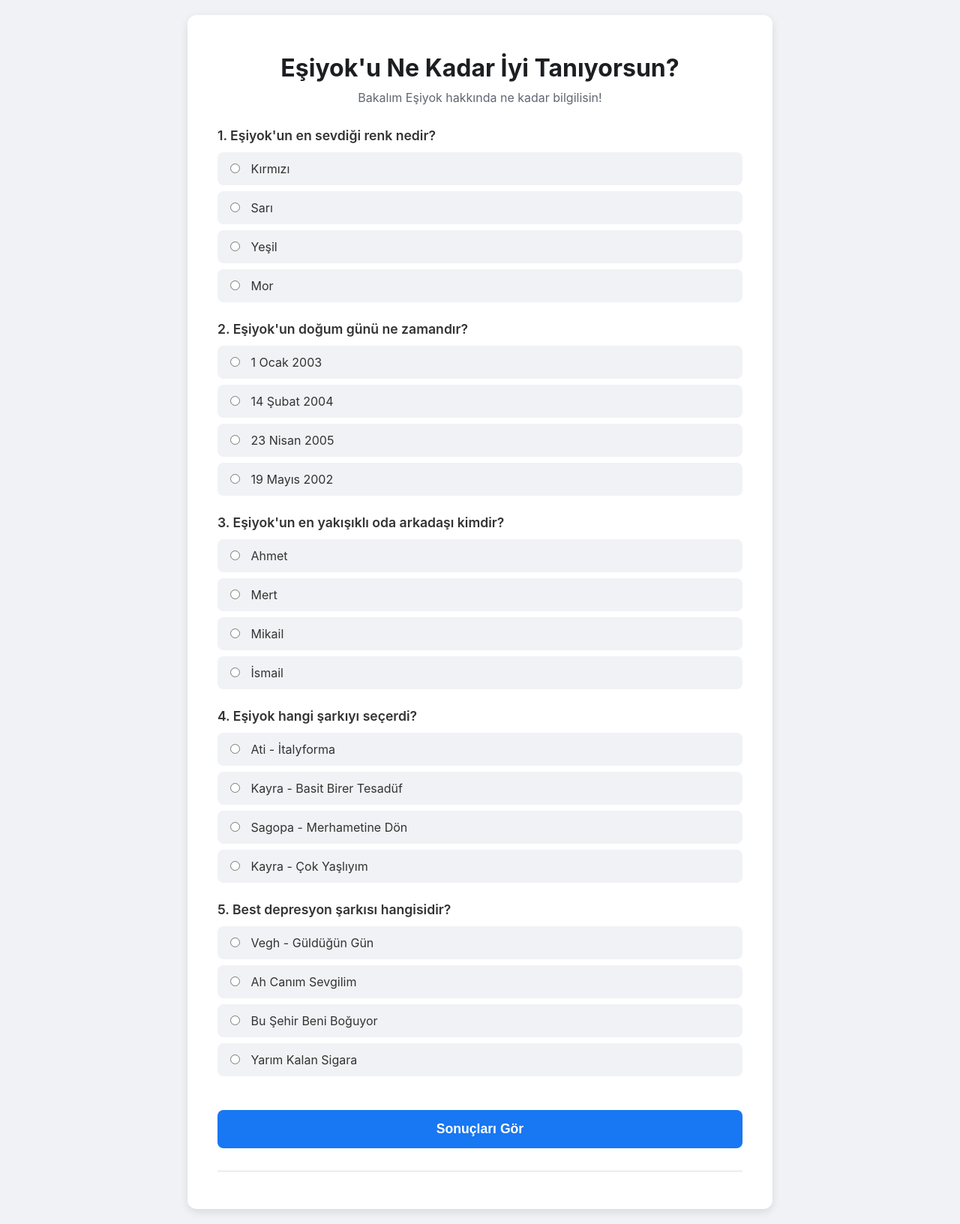
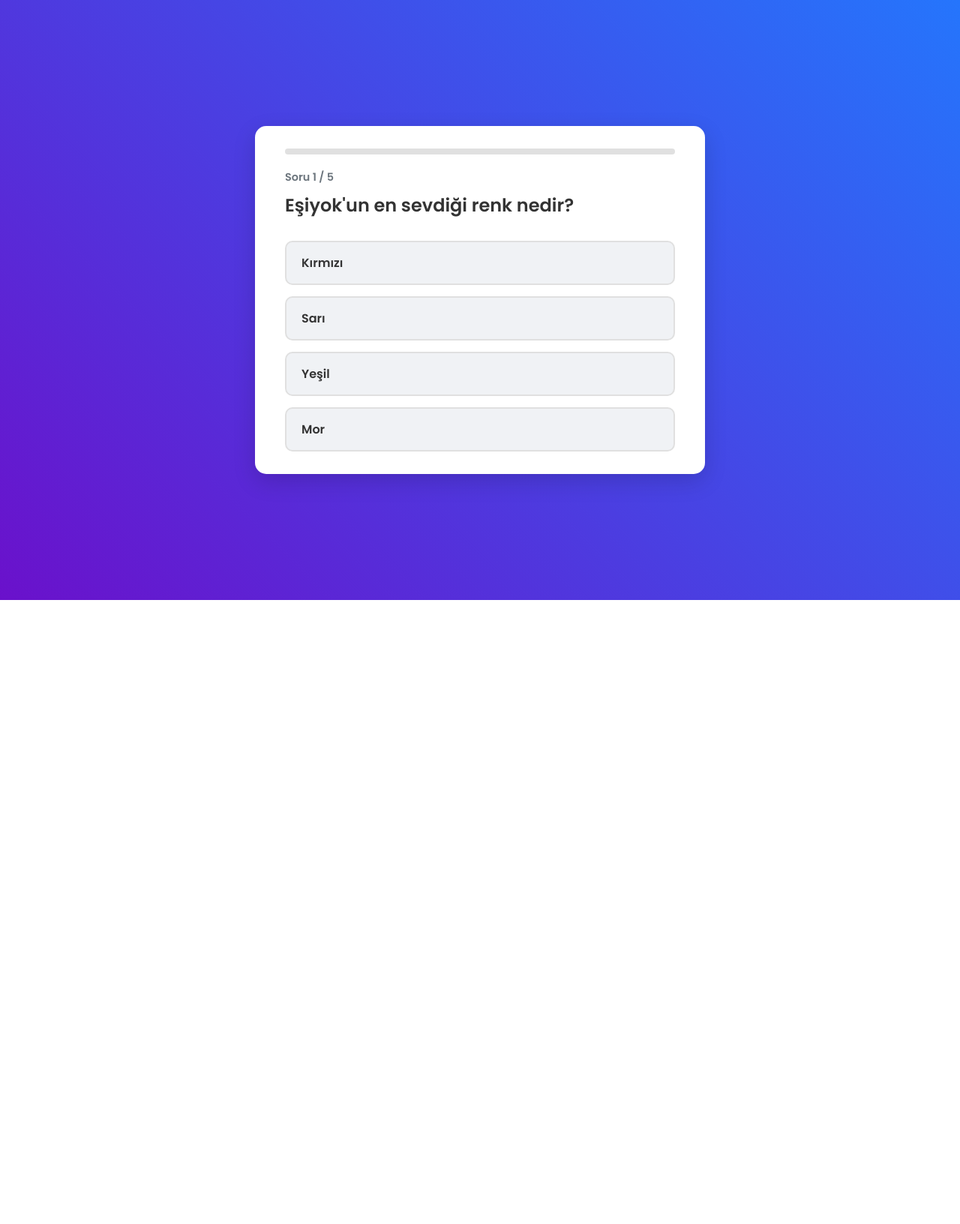
Before and after one commit to ruhsuzkahpe/31, a plain HTML site: page index.html in a window 1280 px wide. Shown: the whole page at 75% size. After the commit the page ends 800 px from the top, so only its background shows below. Drawn offline with Linux system fonts and the light colour scheme.

Commit message:
Update index.html

```diff
--- a/index.html
+++ b/index.html
@@ -3,242 +3,372 @@
 <head>
     <meta charset="UTF-8">
     <meta name="viewport" content="width=device-width, initial-scale=1.0">
-    <title>Eşiyok'u Ne Kadar İyi Tanıyorsun?</title>
+    <title>Eşiyok'u Gerçekten Tanıyor Musun?</title>
+    <link rel="preconnect" href="https://fonts.googleapis.com">
+    <link rel="preconnect" href="https://fonts.gstatic.com" crossorigin>
+    <link href="https://fonts.googleapis.com/css2?family=Poppins:wght@400;600;700&display=swap" rel="stylesheet">
 
     <style>
+        /* TEMEL STİLLER */
+        :root {
+            --primary-color: #6a11cb;
+            --secondary-color: #2575fc;
+            --correct-color: #28a745;
+            --incorrect-color: #dc3545;
+            --background-color: #f0f2f5;
+            --card-background: #ffffff;
+            --text-color: #333;
+            --light-text-color: #6c757d;
+        }
+
+        * {
+            box-sizing: border-box;
+            margin: 0;
+            padding: 0;
+        }
+
         body {
-            font-family: -apple-system, BlinkMacSystemFont, 'Segoe UI', Roboto, Helvetica, Arial, sans-serif;
-            background-color: #f0f2f5;
-            color: #333;
+            font-family: 'Poppins', sans-serif;
             display: flex;
             justify-content: center;
             align-items: center;
             min-height: 100vh;
-            margin: 0;
+            background: linear-gradient(45deg, var(--primary-color), var(--secondary-color));
             padding: 20px;
+            overflow: hidden;
         }
 
-        .container {
-            background-color: #ffffff;
-            padding: 30px 40px;
-            border-radius: 12px;
-            box-shadow: 0 4px 12px rgba(0, 0, 0, 0.1);
-            max-width: 700px;
+        /* ANA TEST KARTI */
+        .quiz-container {
+            background-color: var(--card-background);
+            border-radius: 15px;
+            box-shadow: 0 10px 30px rgba(0, 0, 0, 0.15);
             width: 100%;
+            max-width: 600px;
+            overflow: hidden;
+            transform: scale(1);
+            transition: transform 0.3s ease-in-out, opacity 0.3s ease-in-out;
         }
 
-        h1 {
-            color: #1c1e21;
-            text-align: center;
-            margin-bottom: 10px;
+        .quiz-container.hiding {
+            transform: scale(0.95);
+            opacity: 0;
         }
 
-        .subtitle {
+        .quiz-header {
+            padding: 30px 40px;
+        }
+
+        /* İLERLEME ÇUBUĞU */
+        .progress-bar-container {
+            width: 100%;
+            height: 8px;
+            background-color: #e0e0e0;
+            border-radius: 5px;
+            margin-bottom: 20px;
+        }
+
+        .progress-bar {
+            width: 0%;
+            height: 100%;
+            background: linear-gradient(90deg, var(--primary-color), var(--secondary-color));
+            border-radius: 5px;
+            transition: width 0.4s ease-in-out;
+        }
+
+        #question-counter {
+            font-size: 0.9em;
+            color: var(--light-text-color);
+            margin-bottom: 10px;
+            font-weight: 600;
+        }
+
+        #question-text {
+            font-size: 1.5em;
+            font-weight: 600;
+            color: var(--text-color);
+            margin-bottom: 30px;
+            line-height: 1.4;
+        }
+
+        /* SEÇENEK BUTONLARI */
+        .options-container {
+            display: grid;
+            gap: 15px;
+        }
+
+        .option-btn {
+            display: block;
+            width: 100%;
+            background-color: var(--background-color);
+            border: 2px solid #e0e0e0;
+            color: var(--text-color);
+            font-family: 'Poppins', sans-serif;
+            font-size: 1em;
+            font-weight: 600;
+            text-align: left;
+            padding: 15px 20px;
+            border-radius: 10px;
+            cursor: pointer;
+            transition: all 0.2s ease;
+        }
+
+        .option-btn:hover:not([disabled]) {
+            background-color: #e9ecef;
+            border-color: var(--secondary-color);
+        }
+
+        .option-btn.correct {
+            background-color: var(--correct-color);
+            border-color: var(--correct-color);
+            color: white;
+            animation: pulse 0.5s;
+        }
+
+        .option-btn.incorrect {
+            background-color: var(--incorrect-color);
+            border-color: var(--incorrect-color);
+            color: white;
+            animation: shake 0.5s;
+        }
+
+        .option-btn:disabled {
+            cursor: not-allowed;
+        }
+
+        /* SONUÇ EKRANLARI (KAYBETME/KAZANMA) */
+        .result-screen {
+            display: none; /* JavaScript ile gösterilecek */
             text-align: center;
-            color: #606770;
-            margin-top: 0;
+            padding: 40px;
+        }
+
+        .result-screen h2 {
+            font-size: 2.5em;
+            margin-bottom: 20px;
+        }
+
+        .result-screen p {
+            font-size: 1.2em;
+            color: var(--light-text-color);
             margin-bottom: 30px;
         }
 
-        .question-block {
-            margin-bottom: 25px;
+        /* WHATSAPP BUTONU */
+        #whatsapp-link {
+            display: inline-block;
+            background-color: #25D366;
+            color: white;
+            padding: 15px 30px;
+            border-radius: 50px;
+            text-decoration: none;
+            font-weight: 600;
+            font-size: 1.1em;
+            transition: transform 0.2s ease, box-shadow 0.2s ease;
+            box-shadow: 0 4px 15px rgba(37, 211, 102, 0.4);
         }
 
-        .question-block p {
-            font-size: 1.1em;
-            font-weight: 600;
-            margin-bottom: 12px;
+        #whatsapp-link:hover {
+            transform: translateY(-3px);
+            box-shadow: 0 6px 20px rgba(37, 211, 102, 0.5);
         }
 
-        label {
-            display: block;
-            background-color: #f0f2f5;
-            padding: 12px;
-            border-radius: 8px;
-            margin-bottom: 8px;
-            cursor: pointer;
-            transition: background-color 0.2s ease;
+        /* ANİMASYONLAR */
+        @keyframes shake {
+            0%, 100% { transform: translateX(0); }
+            10%, 30%, 50%, 70%, 90% { transform: translateX(-10px); }
+            20%, 40%, 60%, 80% { transform: translateX(10px); }
         }
 
-        label:hover {
-            background-color: #e4e6eb;
+        @keyframes pulse {
+            0% { transform: scale(1); }
+            50% { transform: scale(1.05); }
+            100% { transform: scale(1); }
         }
 
-        input[type="radio"] {
-            margin-right: 10px;
+        /* KONFETİ */
+        .confetti {
+            width: 15px;
+            height: 15px;
+            background-color: #f00;
+            position: absolute;
+            top: -20px;
+            animation: confetti-fall 3s linear infinite;
+        }
+        @keyframes confetti-fall {
+            0% { transform: translateY(0) rotate(0); }
+            100% { transform: translateY(110vh) rotate(720deg); }
         }
 
-        button {
-            background-color: #1877f2;
-            color: white;
-            font-size: 1.1em;
-            font-weight: bold;
-            border: none;
-            padding: 15px 20px;
-            border-radius: 8px;
-            width: 100%;
-            cursor: pointer;
-            margin-top: 20px;
-            transition: background-color 0.2s ease;
-        }
-
-        button:hover {
-            background-color: #166fe5;
-        }
-
-        #results {
-            margin-top: 30px;
-            border-top: 1px solid #dddfe2;
-            padding-top: 20px;
-        }
-
-        .result-item {
-            margin-bottom: 15px;
-            padding: 10px;
-            border-radius: 6px;
-        }
-
-        .correct {
-            background-color: #e9f6ea;
-            border-left: 5px solid #42b72a;
-            color: #1e4620;
-        }
-
-        .incorrect {
-            background-color: #fbe9e7;
-            border-left: 5px solid #ff5252;
-            color: #c62828;
-        }
-
-        #results h2 {
-            text-align: center;
-            color: #1c1e21;
-        }
-
-        #score {
-            text-align: center;
-            font-size: 1.5em;
-            font-weight: bold;
-            margin-top: 20px;
-        }
     </style>
 </head>
 <body>
 
-    <div class="container">
-        <h1>Eşiyok'u Ne Kadar İyi Tanıyorsun?</h1>
-        <p class="subtitle">Bakalım Eşiyok hakkında ne kadar bilgilisin!</p>
+    <div class="quiz-container" id="quiz-container">
+        <div id="quiz-screen">
+            <div class="quiz-header">
+                <div class="progress-bar-container">
+                    <div class="progress-bar" id="progress-bar"></div>
+                </div>
+                <div id="question-counter">Soru 1 / 5</div>
+                <h2 id="question-text">Soru metni buraya gelecek...</h2>
+                <div class="options-container" id="options-container">
+                    </div>
+            </div>
+        </div>
 
-        <form id="quizForm">
-            <div class="question-block">
-                <p>1. Eşiyok'un en sevdiği renk nedir?</p>
-                <label><input type="radio" name="q1" value="kirmizi"> Kırmızı</label>
-                <label><input type="radio" name="q1" value="sari"> Sarı</label>
-                <label><input type="radio" name="q1" value="yesil"> Yeşil</label>
-                <label><input type="radio" name="q1" value="mor"> Mor</label>
-            </div>
+        <div class="result-screen" id="fail-screen">
+            <h2>Kaybettin! 😔</h2>
+            <p>Görünüşe göre Eşiyok'u yeterince tanımıyorsun. Ama üzülme, şimdi tanışma fırsatın var!</p>
+            <a href="#" id="whatsapp-link" target="_blank">Eşiyok ile Tanış</a>
+        </div>
 
-            <div class="question-block">
-                <p>2. Eşiyok'un doğum günü ne zamandır?</p>
-                <label><input type="radio" name="q2" value="1-ocak-2003"> 1 Ocak 2003</label>
-                <label><input type="radio" name="q2" value="14-subat-2004"> 14 Şubat 2004</label>
-                <label><input type="radio" name="q2" value="23-nisan-2005"> 23 Nisan 2005</label>
-                <label><input type="radio" name="q2" value="19-mayis-2002"> 19 Mayıs 2002</label>
-            </div>
-
-            <div class="question-block">
-                <p>3. Eşiyok'un en yakışıklı oda arkadaşı kimdir?</p>
-                <label><input type="radio" name="q3" value="ahmet"> Ahmet</label>
-                <label><input type="radio" name="q3" value="mert"> Mert</label>
-                <label><input type="radio" name="q3" value="mikail"> Mikail</label>
-                <label><input type="radio" name="q3" value="ismail"> İsmail</label>
-            </div>
-
-            <div class="question-block">
-                <p>4. Eşiyok hangi şarkıyı seçerdi?</p>
-                <label><input type="radio" name="q4" value="ati-italyforma"> Ati - İtalyforma</label>
-                <label><input type="radio" name="q4" value="kayra-tesaduf"> Kayra - Basit Birer Tesadüf</label>
-                <label><input type="radio" name="q4" value="sagopa-merhamet"> Sagopa - Merhametine Dön</label>
-                <label><input type="radio" name="q4" value="kayra-yasliyim"> Kayra - Çok Yaşlıyım</label>
-            </div>
-
-            <div class="question-block">
-                <p>5. Best depresyon şarkısı hangisidir?</p>
-                <label><input type="radio" name="q5" value="vegh-guldugun"> Vegh - Güldüğün Gün</label>
-                <label><input type="radio" name="q5" value="ah-canim-sevgilim"> Ah Canım Sevgilim</label>
-                <label><input type="radio" name="q5" value="bu-sehir"> Bu Şehir Beni Boğuyor</label>
-                <label><input type="radio" name="q5" value="yarim-kalan"> Yarım Kalan Sigara</label>
-            </div>
-        </form>
-
-        <button onclick="checkAnswers()">Sonuçları Gör</button>
-
-        <div id="results"></div>
+        <div class="result-screen" id="success-screen">
+             <h2>Tebrikler! 🥳</h2>
+            <p>Vay canına! Sen Eşiyok'u gerçekten çok iyi tanıyorsun. Bu bir alkışı hak eder!</p>
+        </div>
     </div>
 
     <script>
-        function checkAnswers() {
-            // Doğru cevapları burada tanımlıyoruz
-            const correctAnswers = {
-                q1: "mor",
-                q2: "14-subat-2004",
-                q3: "ismail",
-                q4: "kayra-tesaduf",
-                q5: "ah-canim-sevgilim"
-            };
+        const questions = [
+            {
+                question: "Eşiyok'un en sevdiği renk nedir?",
+                options: ["Kırmızı", "Sarı", "Yeşil", "Mor"],
+                answer: "Mor"
+            },
+            {
+                question: "Eşiyok'un doğum günü ne zamandır?",
+                options: ["1 Ocak 2003", "14 Şubat 2004", "23 Nisan 2005", "19 Mayıs 2002"],
+                answer: "14 Şubat 2004"
+            },
+            {
+                question: "Eşiyok'un en yakışıklı oda arkadaşı kimdir?",
+                options: ["Ahmet", "Mert", "Mikail", "İsmail"],
+                answer: "İsmail"
+            },
+            {
+                question: "Eşiyok hangi şarkıyı seçerdi?",
+                options: ["Ati - İtalyforma", "Kayra - Basit Birer Tesadüf", "Sagopa - Merhametine Dön", "Kayra - Çok Yaşlıyım"],
+                answer: "Kayra - Basit Birer Tesadüf"
+            },
+            {
+                question: "Eşiyok'a göre en iyi 'depresyon' şarkısı hangisidir?",
+                options: ["Vegh - Güldüğün Gün", "Ah Canım Sevgilim", "Bu Şehir Beni Boğuyor", "Yarım Kalan Sigara"],
+                answer: "Ah Canım Sevgilim"
+            }
+        ];
 
-            const form = document.getElementById('quizForm');
-            const resultsDiv = document.getElementById('results');
-            let score = 0;
-            let resultsHTML = '<h2>✨ Sonuçlar ✨</h2>';
+        let currentQuestionIndex = 0;
 
-            // Her bir soruyu kontrol et
-            for (const question in correctAnswers) {
-                const selectedOption = form.elements[question].value;
-                const questionText = form.elements[question][0].closest('.question-block').querySelector('p').innerText;
+        const questionTextEl = document.getElementById('question-text');
+        const optionsContainerEl = document.getElementById('options-container');
+        const progressBarEl = document.getElementById('progress-bar');
+        const questionCounterEl = document.getElementById('question-counter');
+        const quizContainerEl = document.getElementById('quiz-container');
 
-                resultsHTML += `<div class="result-item `
-                if (selectedOption) {
-                    if (selectedOption === correctAnswers[question]) {
-                        score++;
-                        resultsHTML += `correct"><b>${questionText}</b><br>✔️ Senin cevabın: ${getLabelText(form.elements[question])}. Doğru!`;
-                    } else {
-                        const correctAnswerValue = correctAnswers[question];
-                        const correctAnswerLabel = getLabelTextByValue(form.elements[question], correctAnswerValue);
-                        resultsHTML += `incorrect"><b>${questionText}</b><br>❌ Senin cevabın: ${getLabelText(form.elements[question])}.<br><b>Doğru cevap:</b> ${correctAnswerLabel}.`;
-                    }
-                } else {
-                    const correctAnswerValue = correctAnswers[question];
-                    const correctAnswerLabel = getLabelTextByValue(form.elements[question], correctAnswerValue);
-                    resultsHTML += `incorrect"><b>${questionText}</b><br>Boş bıraktın.<br><b>Doğru cevap:</b> ${correctAnswerLabel}.`;
-                }
-                resultsHTML += `</div>`;
+        function startQuiz() {
+            currentQuestionIndex = 0;
+            loadQuestion();
+        }
+
+        function loadQuestion() {
+            // Bir sonraki soruya geçmeden önce eski seçenekleri temizle
+            optionsContainerEl.innerHTML = '';
+
+            // Mevcut soruyu al
+            const currentQuestion = questions[currentQuestionIndex];
+
+            // Soru metnini ve sayacı güncelle
+            questionTextEl.innerText = currentQuestion.question;
+            questionCounterEl.innerText = `Soru ${currentQuestionIndex + 1} / ${questions.length}`;
+
+            // İlerleme çubuğunu güncelle
+            const progressPercentage = ((currentQuestionIndex) / questions.length) * 100;
+            progressBarEl.style.width = `${progressPercentage}%`;
+
+            // Seçenek butonlarını oluştur
+            currentQuestion.options.forEach(option => {
+                const button = document.createElement('button');
+                button.innerText = option;
+                button.classList.add('option-btn');
+                button.addEventListener('click', () => selectAnswer(option, button));
+                optionsContainerEl.appendChild(button);
+            });
+        }
+
+        function selectAnswer(selectedOption, button) {
+            // Tüm butonları pasif yap
+            const allOptions = optionsContainerEl.getElementsByClassName('option-btn');
+            for(let btn of allOptions) {
+                btn.disabled = true;
             }
 
-            resultsHTML += `<p id="score">Toplam Puanın: ${score} / 5</p>`;
+            const correctAnswer = questions[currentQuestionIndex].answer;
 
-            resultsDiv.innerHTML = resultsHTML;
+            if (selectedOption === correctAnswer) {
+                // Cevap doğruysa
+                button.classList.add('correct');
+                progressBarEl.style.width = `${((currentQuestionIndex + 1) / questions.length) * 100}%`;
+
+                setTimeout(() => {
+                    currentQuestionIndex++;
+                    if (currentQuestionIndex < questions.length) {
+                        loadQuestion();
+                    } else {
+                        showSuccessScreen();
+                    }
+                }, 1000); // 1 saniye bekle ve sonraki soruya geç
+            } else {
+                // Cevap yanlışsa
+                button.classList.add('incorrect');
+                setTimeout(showFailScreen, 1000); // 1 saniye bekle ve kaybetme ekranını göster
+            }
         }
 
-        // Seçili olan radio button'ın metnini almak için yardımcı fonksiyon
-        function getLabelText(radioGroup) {
-            for (let i = 0; i < radioGroup.length; i++) {
-                if (radioGroup[i].checked) {
-                    return radioGroup[i].parentElement.innerText.trim();
-                }
-            }
-            return "Cevap verilmedi";
+        function showFailScreen() {
+            const phoneNumber = "905526673043"; // Ülke kodu ile birlikte
+            const message = encodeURIComponent("Eşiyok seni tanımıyormuşum daha fazla tanımak isterim");
+            const whatsappURL = `https://wa.me/${phoneNumber}?text=${message}`;
+
+            document.getElementById('whatsapp-link').href = whatsappURL;
+
+            quizContainerEl.classList.add('hiding');
+            setTimeout(() => {
+                document.getElementById('quiz-screen').style.display = 'none';
+                document.getElementById('fail-screen').style.display = 'block';
+                quizContainerEl.classList.remove('hiding');
+            }, 300);
         }
 
-        // Değere göre radio button'ın metnini almak için yardımcı fonksiyon
-        function getLabelTextByValue(radioGroup, value) {
-             for (let i = 0; i < radioGroup.length; i++) {
-                if (radioGroup[i].value === value) {
-                    return radioGroup[i].parentElement.innerText.trim();
-                }
+        function showSuccessScreen() {
+            quizContainerEl.classList.add('hiding');
+             setTimeout(() => {
+                document.getElementById('quiz-screen').style.display = 'none';
+                document.getElementById('success-screen').style.display = 'block';
+                quizContainerEl.classList.remove('hiding');
+                triggerConfetti();
+            }, 300);
+        }
+
+        function triggerConfetti() {
+            for (let i = 0; i < 100; i++) {
+                const confetti = document.createElement('div');
+                confetti.classList.add('confetti');
+                confetti.style.left = Math.random() * 100 + 'vw';
+                confetti.style.backgroundColor = `hsl(${Math.random() * 360}, 100%, 50%)`;
+                confetti.style.animationDelay = Math.random() * 2 + 's';
+                document.body.appendChild(confetti);
+
+                // Performans için konfetileri DOM'dan sil
+                setTimeout(() => {
+                    confetti.remove();
+                }, 4000);
             }
-            return "";
         }
+
+
+        // Testi başlat
+        startQuiz();
     </script>
 </body>
 </html>
```
